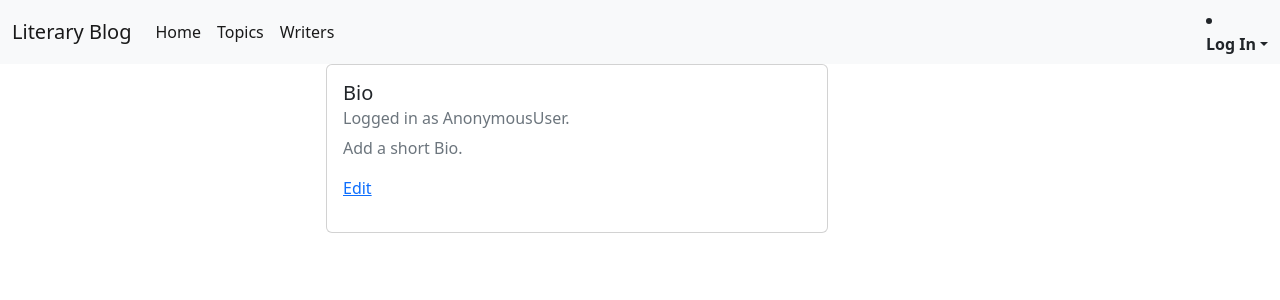
After one commit to azzamzafar/Literary-Blog, a Django app: template blogauth/templates/blogauth/profile.html in a window 1280 px wide. The commit adds this page. Shown: the top 300 px of the page. Run offline with Django 3.2, Linux system fonts and the light colour scheme; the template is opened without the code that fills it, so the values that code supplies are empty.

Commit message:
url routing& login/profile views

```diff
--- a/blog/urls.py
+++ b/blog/urls.py
@@ -1,6 +1,7 @@
-from django.urls import path
+from django.urls import path,include
 from blog import views
 urlpatterns = [
   path("",views.index,name="index"),
-  path("blog/<int:pk>",views.post_detail,name="post_detail")
+  path("blog/<int:pk>",views.post_detail,name="post_detail"),
+  path("profile/",include('blogauth.urls'))
 ]
--- /dev/null
+++ b/blogauth/templates/blogauth/profile.html
@@ -0,0 +1,21 @@
+{% extends "base.html" %}
+{% load blog_extras %}
+
+{% block content %}
+<div class="row justify-content-center">
+  <div class="col col-md-6">
+    <div class="card" style="width: 80%;">
+    <div class="card-body">
+      <h5 class="card-title"> Bio </h5>
+      <h6 class="card-subtitle mb-2 text-muted">
+        Logged in as {{ request.user }}.</h6>
+        {% if request.user.profile.bio %}
+      <p class="card-text"> {{ request.user.profile.bio }} </p>
+        {% else %}
+      <p class="card-text text-muted"> Add a short Bio.</p>
+      {% endif %}
+        <a href="#" class="card-link">Edit</a></p>
+
+    </div>
+  </div>
+{% endblock content %}
--- a/blogauth/templates/django_registration/activation_complete.html
+++ b/blogauth/templates/django_registration/activation_complete.html
@@ -3,7 +3,7 @@
 <div class="row justify-content-center">
     <div class="col col-md-6">
             <strong>Activation Complete</strong>
-            <p><a href="#">Login</href> to access.</p>
+            <p><a href="{% url 'login' %}">Login</href> to access.</p>
     </div>
 </div>
 {% endblock %}
--- /dev/null
+++ b/blogauth/templates/registration/logged_out.html
@@ -0,0 +1 @@
+{% include 'registration/login.html' %}
--- /dev/null
+++ b/blogauth/urls.py
@@ -0,0 +1,6 @@
+from django.urls import path
+from . import views
+
+urlpatterns = [
+    path("",views.profile,name='profile')
+    ]
--- a/blogauth/views.py
+++ b/blogauth/views.py
@@ -1,3 +1,6 @@
 from django.shortcuts import render
-
+from django.contrib.auth.decorators import login_required
 # Create your views here.
+@login_required
+def profile(request):
+    return render(request,"blogauth/profile.html")
--- a/project/settings.py
+++ b/project/settings.py
@@ -39,6 +39,7 @@ class Dev(Configuration):
     # Application definition
 
     INSTALLED_APPS = [
+        'blogauth',
         'django.contrib.admin',
         'django.contrib.auth',
         'django.contrib.contenttypes',
@@ -46,7 +47,6 @@ class Dev(Configuration):
         'django.contrib.messages',
         'django.contrib.staticfiles',
         'blog',
-        'blogauth',
         "crispy_forms",
         "crispy_bootstrap5"
     ]
--- a/templates/base.html
+++ b/templates/base.html
@@ -9,7 +9,7 @@
   <body>
     <nav class="navbar navbar-expand-lg bg-light">
   <div class="container-fluid">
-    <a class="navbar-brand" href="#"> Literary Blog </a>
+    <a class="navbar-brand" href="{% url 'index' %}"> Literary Blog </a>
     <button class="navbar-toggler" type="button" data-bs-toggle="collapse" data-bs-target="#navbarText" aria-controls="navbarText" aria-expanded="false" aria-label="Toggle navigation">
       <span class="navbar-toggler-icon"></span>
     </button>
@@ -25,7 +25,31 @@
           <a class="nav-link active" href="#">Writers</a>
         </li>
       </ul>
+      {% if request.user.is_active %}
+      <li class="nav-item dropdown">
+        <a class="nav-link dropdown-toggle" data-bs-toggle="dropdown" href="#"
+          role="button" aria-expanded="false">
+          <Strong>Profile</Strong></a>
+        <ul class="dropdown-menu">
+          <li><a class="dropdown-item" href="{% url 'profile' %}">Profile</a></li>
 
+          <li><hr class="dropdown-divider"></li>
+          <li><a class="dropdown-item" href="{% url 'logout' %}">Logout</a></li>
+        </ul>
+      </li>
+    {% else %}
+     <li class="nav-item dropdown">
+        <a class="nav-link dropdown-toggle" data-bs-toggle="dropdown" href="#"
+          role="button" aria-expanded="false">
+          <Strong>Log In</Strong></a>
+        <ul class="dropdown-menu">
+          <li><a class="dropdown-item" href="{% url 'login' %}">Log In</a></li>
+          <li><hr class="dropdown-divider"></li>
+          <li><a class="dropdown-item"
+           href="{% url 'django_registration_register' %}">Register</a></li>
+        </ul>
+      </li>
+    {% endif %}
     </div>
   </div>
   </nav>
```
Also changed, not shown: blogauth/templates/registration/login.html (added, +28 -0 lines), project/urls.py (+6 -2 lines).
